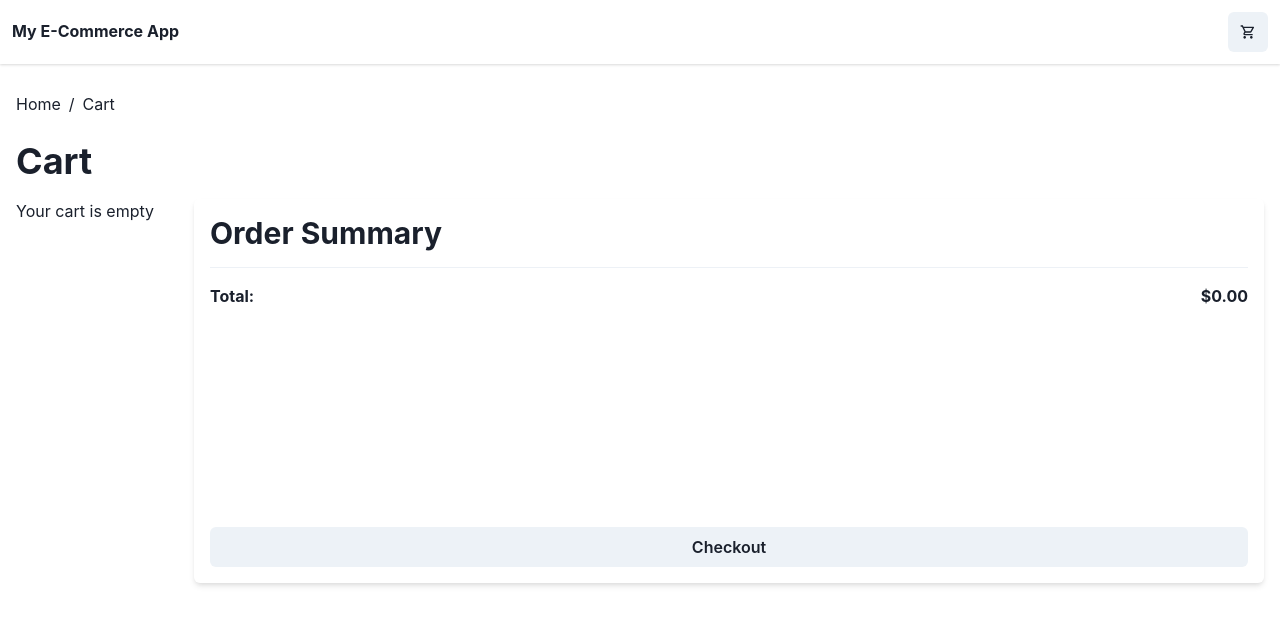
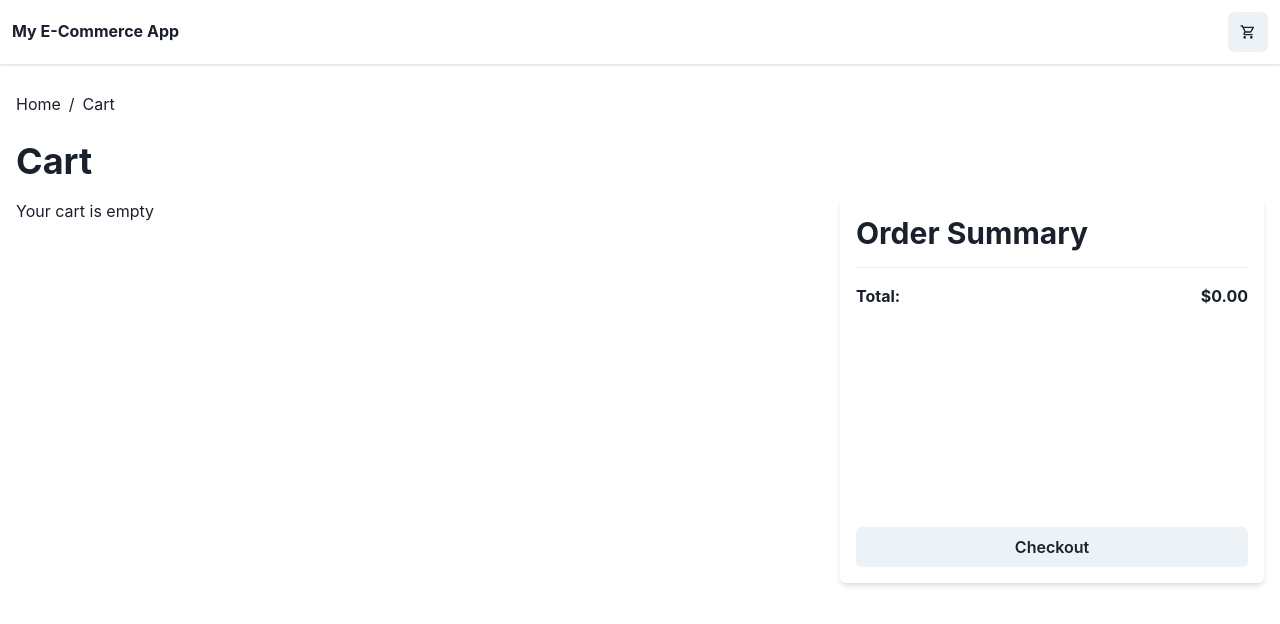
Before and after one commit to jvzaniolo/my-ecommerce-app, a Next.js app: page /cart in a window 1280 px wide. Shown: the top 624 px of the page. Built offline with nearby package versions, Linux system fonts and the light colour scheme; data requests are answered from the project's data file.

Commit message:
Fix css for empty cart

```diff
--- a/src/pages/cart.tsx
+++ b/src/pages/cart.tsx
@@ -57,9 +57,9 @@ const Cart: NextPage<{ initialCartData: Item[] }> = ({ initialCartData }) => {
         </Heading>
 
         <Flex direction={['column', 'column', 'row']} gap="10" mt="4">
-          {cart.length > 0 ? (
-            <Stack as="ul" flex="2" spacing="4">
-              {cart.map(item => (
+          <Stack as="ul" flex="2" spacing="4">
+            {cart.length > 0 ? (
+              cart.map(item => (
                 <Flex
                   key={item.id}
                   as="li"
@@ -103,11 +103,11 @@ const Cart: NextPage<{ initialCartData: Item[] }> = ({ initialCartData }) => {
                     </Flex>
                   </Flex>
                 </Flex>
-              ))}
-            </Stack>
-          ) : (
-            <Text>Your cart is empty</Text>
-          )}
+              ))
+            ) : (
+              <Text>Your cart is empty</Text>
+            )}
+          </Stack>
 
           <Flex
             p="4"
```
